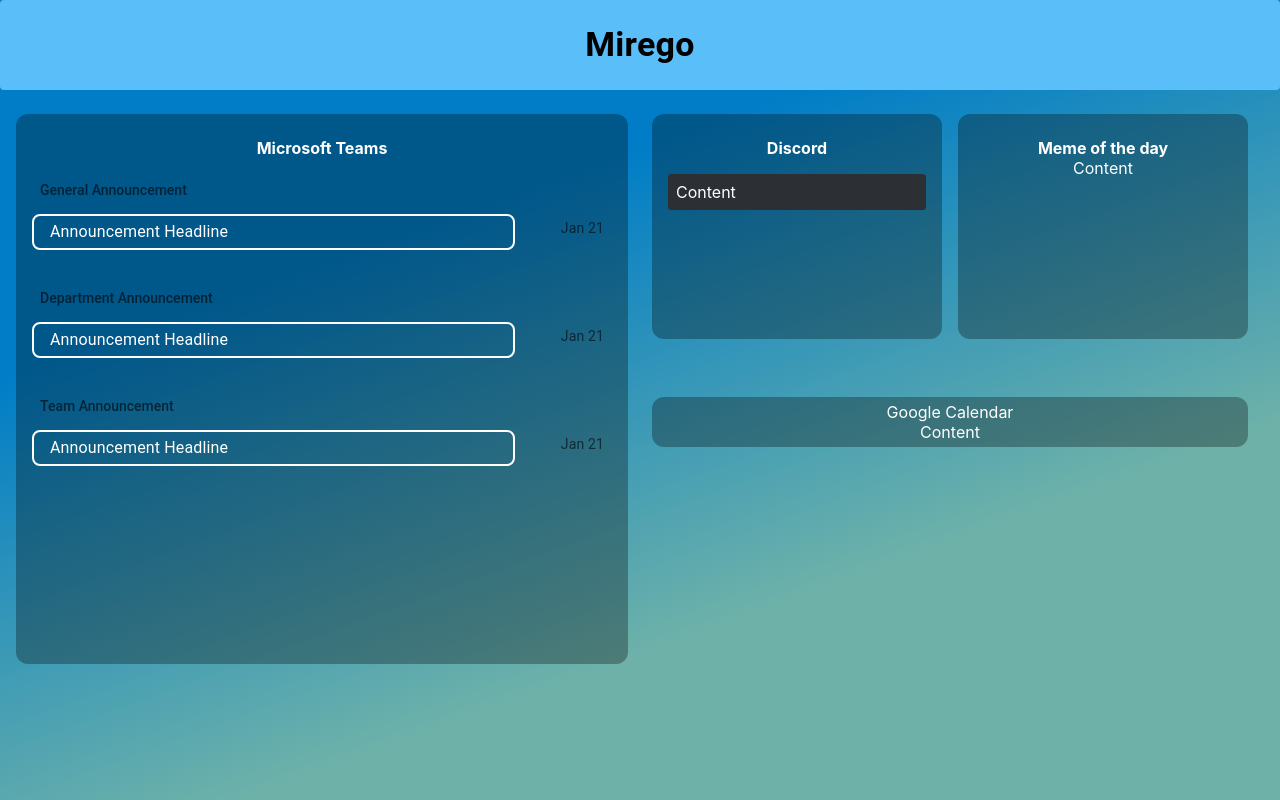
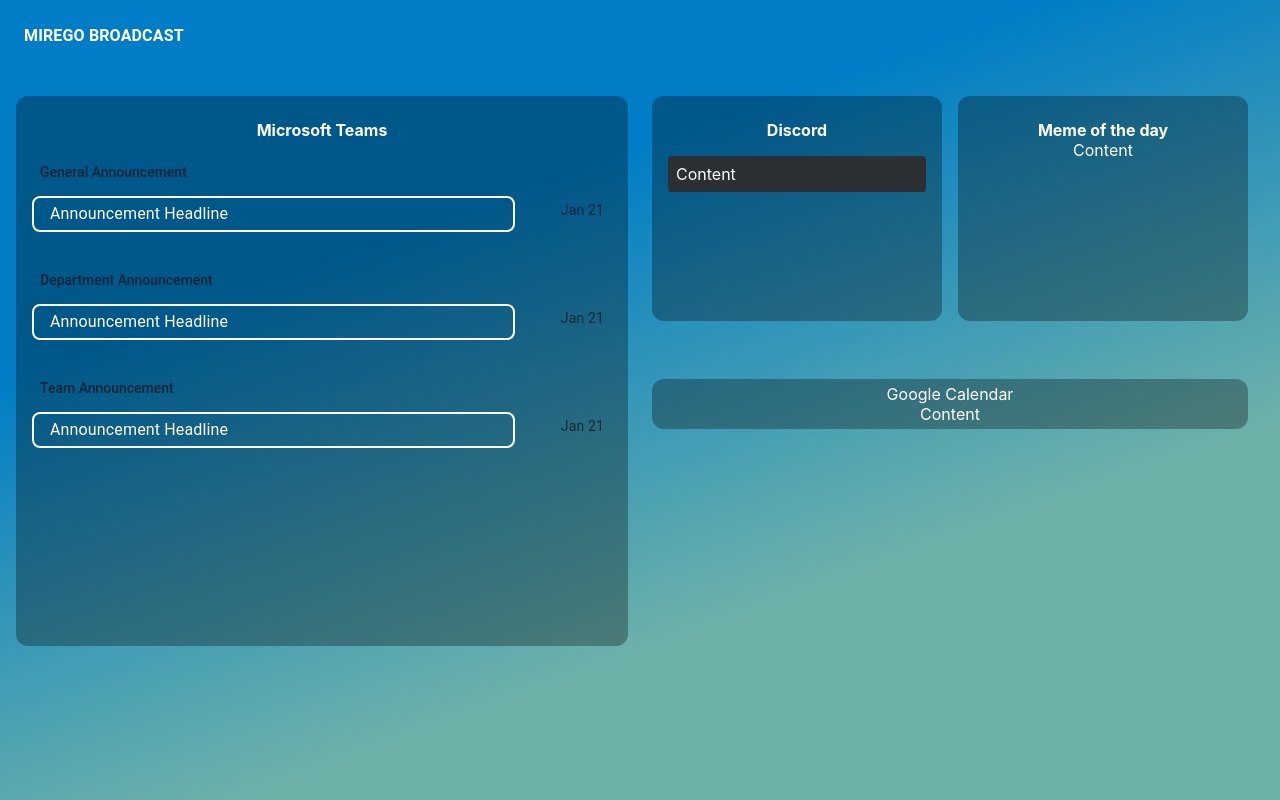
Before and after one commit to Whitewolf04/ConUHacks_Broadcast_Web, a React (Create React App) app in the folder src/front/conuhacks/: page / in a window 1280 px wide. Built offline with nearby package versions, Linux system fonts and the light colour scheme.

Commit message:
Update header color

```diff
--- a/src/front/conuhacks/src/Header.js
+++ b/src/front/conuhacks/src/Header.js
@@ -1,17 +1,22 @@
 import React from 'react';
-import Box from '@mui/material/Box'
-import Typography from '@mui/material/Typography'
+import Box from '@mui/material/Box';
+import Typography from '@mui/material/Typography';
 
 class Header extends React.Component{
     render() {
         return(
             <Box sx={{
-                bgcolor: "#5ABEF9",
+                // bgcolor: "#5ABEF9",
                 borderRadius: 1,
                 textAlign: 'center',
                 p: 3,
                 }}>
-                <Typography variant='h4' sx={{fontWeight: 'bold'}}>Mirego</Typography>
+                    <Typography variant='body1'
+                        sx={{fontWeight: 'bold'}}
+                        color={'white'}
+                        align='left'
+                    >
+                        MIREGO BROADCAST</Typography>
             </Box>
         )
     }
```
